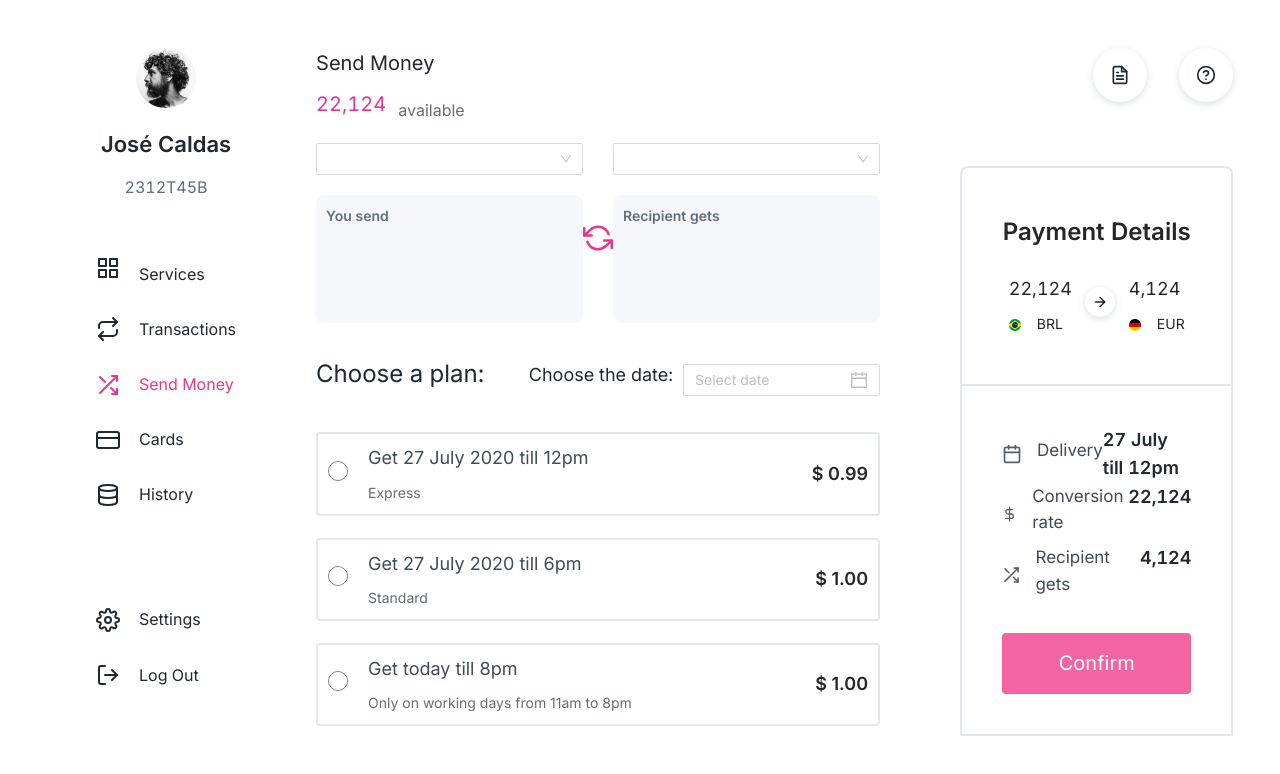
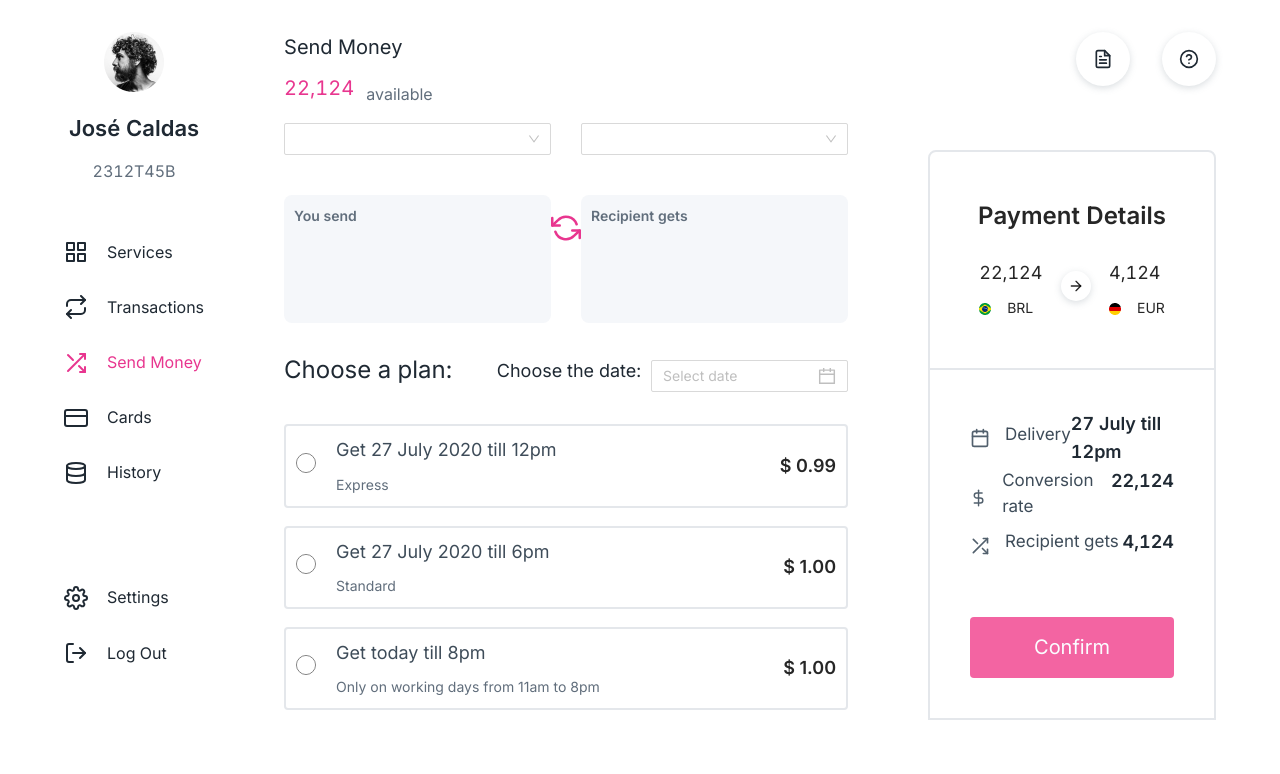
Before and after one commit to Jose-Caldas/Money-Transfer-App, a React (Create React App) app: page / in a window 1280 px wide. Shown: the top 774 px of the page. Built offline with nearby package versions, Linux system fonts and the light colour scheme.

Commit message:
change some styles

```diff
--- a/src/GlobalStyles.jsx
+++ b/src/GlobalStyles.jsx
@@ -1,5 +1,5 @@
 import { createGlobalStyle } from "styled-components";
-// import "antd/dist/antd.css";
+import "antd/dist/antd.css";
 
 export default createGlobalStyle`
 :root {
@@ -31,7 +31,7 @@ export default createGlobalStyle`
   max-width:1440px;
   max-height: 1024px;
   background: #fff;
-  padding: 3rem 2rem 0 2rem;
+  padding-top:2rem;
   margin:0 auto;
   flex:1 1 0;
 
--- a/src/Menus/MenuMobile/styles.jsx
+++ b/src/Menus/MenuMobile/styles.jsx
@@ -42,7 +42,7 @@ export const Wrapper = styled.div`
     }
   }
 
-  @media (max-width: 768px) {
+  @media (max-width: 890px) {
     .menu {
       width: 60px;
       height: 60px;
--- a/src/Menus/MenuTop/styles.jsx
+++ b/src/Menus/MenuTop/styles.jsx
@@ -35,7 +35,7 @@ export const Wrapper = styled.div`
   @media (max-width: 1024px) {
     visibility: visible;
   }
-  @media (max-width: 768px) {
+  @media (max-width: 890px) {
     visibility: hidden;
   }
 `;
--- a/src/Menus/sideMenu/index.jsx
+++ b/src/Menus/sideMenu/index.jsx
@@ -24,24 +24,27 @@ function SideMenu() {
       <div className="navigation">
         <ul>
           <li>
-            <span>
-              <FiGrid />
-              Services
-            </span>
+            <div className="item-select"></div>
+            <FiGrid />
+            <span>Services</span>
           </li>
           <li>
+            <div className="item-select"></div>
             <FiRepeat />
             <span>Transactions</span>
           </li>
           <li>
+            <div className="item-select"></div>
             <FiShuffle style={{ color: "var(--pink200)" }} />
             <span style={{ color: "var(--pink200)" }}>Send Money</span>
           </li>
           <li>
+            <div className="item-select"></div>
             <FiCreditCard />
             <span>Cards</span>
           </li>
           <li>
+            <div className="item-select"></div>
             <FiDatabase />
             <span>History</span>
           </li>
@@ -50,10 +53,12 @@ function SideMenu() {
       <footer>
         <ul>
           <li>
+            <div className="item-select"></div>
             <FiSettings />
             <span>Settings</span>
           </li>
           <li>
+            <div className="item-select"></div>
             <FiLogOut />
             <span>Log Out</span>
           </li>
--- a/src/Menus/sideMenu/styles.jsx
+++ b/src/Menus/sideMenu/styles.jsx
@@ -54,10 +54,21 @@ export const Container = styled.div`
     font-size: 16px;
     color: var(--title);
     cursor: pointer;
+    position: relative;
 
     &:hover {
       color: var(--pink200);
+      .item-select {
+        background: var(--pink200);
+      }
     }
+  }
+  .item-select {
+    width: 3px;
+    height: 40px;
+    background: transparent;
+    position: absolute;
+    left: -60px;
   }
 
   ul li svg {
@@ -65,10 +76,19 @@ export const Container = styled.div`
     height: 24px;
     margin-right: 19px;
   }
+
   footer {
     color: var(--title);
     margin-top: 70px;
     font-size: 16px;
+  }
+
+  .item-select-footer {
+    width: 3px;
+    height: 40px;
+    background: transparent;
+    position: absolute;
+    left: -60px;
   }
 
   footer li {
@@ -77,9 +97,11 @@ export const Container = styled.div`
     align-items: center;
     cursor: pointer;
 
-    &:hover,
-    &:focus {
+    &:hover {
       color: var(--pink200);
+      .item-select-footer {
+        background: var(--pink200);
+      }
     }
   }
 
--- a/src/components/aside/index.jsx
+++ b/src/components/aside/index.jsx
@@ -22,6 +22,7 @@ function Aside() {
           <FiHelpCircle />
         </button>
       </header>
+      <div className="aside-container">
         <Wrapper>
           <h1>Payment Details</h1>
           <div className="content">
@@ -67,6 +68,7 @@ function Aside() {
           </div>
           <button>Confirm</button>
         </div>
+      </div>
     </Container>
   );
 }
--- a/src/components/aside/styles.jsx
+++ b/src/components/aside/styles.jsx
@@ -1,7 +1,8 @@
 import styled from "styled-components";
 
 export const Container = styled.div`
-  @media (min-width: 768px) {
+  max-width: 381px;
+  @media (min-width: 1015px) {
     width: 100%;
     padding: none;
 
@@ -52,7 +53,7 @@ export const Container = styled.div`
     padding: 1rem;
   }
 
-  @media (min-width: 768px) {
+  @media (min-width: 1015px) {
     .info {
       padding: 40px;
     }
@@ -119,10 +120,20 @@ export const Container = styled.div`
       box-shadow: 0 0 1px 4px var(--pink100);
     }
   }
+
+  /* .aside-container {
+      background: yellow;
+
+      display: flex;
+      align-items: center;
+      justify-content: space-between;
+    } */
 `;
 
 export const Wrapper = styled.div`
-  @media (min-width: 768px) {
+  display: flex;
+
+  @media (min-width: 1015px) {
     padding: 2.5rem;
   }
 
--- a/src/components/currency/currency.jsx
+++ b/src/components/currency/currency.jsx
@@ -1,31 +1,23 @@
 import React, { useState } from "react";
 import { FiRefreshCcw } from "react-icons/fi";
-
-import "antd/dist/antd.css";
-import { ConfigProvider } from "antd";
-import ptBR from "antd/lib/locale/pt_BR";
 
 import { Select } from "antd";
 
 import currenciesMock from "../../mocks/currencies.json";
 import { SelectContainer } from "./styled";
+import styled from "styled-components";
 
 const { Option } = Select;
+const StyledSelect = styled(Select)``;
 
 function Currency() {
-  const [currencies, setCurrencies] = useState(currenciesMock.currencies);
+  const [currencies] = useState(currenciesMock.currencies);
   console.log(currencies);
   return (
-    <ConfigProvider locale={ptBR}>
     <SelectContainer>
-        <div>
-          <div></div>
-          <div></div>
-        </div>
-
       <div className="transfer">
         <div className="select">
-            <Select>
+          <StyledSelect>
             {currencies.map((currencies) => (
               <Option
                 style={{
@@ -44,7 +36,7 @@ function Currency() {
                 {currencies.label}
               </Option>
             ))}
-            </Select>
+          </StyledSelect>
           <div class="transfer-content">
             <small>You send</small>
             <input type="number"></input>
@@ -83,7 +75,6 @@ function Currency() {
         </div>
       </div>
     </SelectContainer>
-    </ConfigProvider>
   );
 }
 
--- a/src/components/currency/styled.jsx
+++ b/src/components/currency/styled.jsx
@@ -9,11 +9,17 @@ export const CurrancyContainer = styled.div`
 export const SelectContainer = styled.div`
   .select {
     justify-content: space-between;
+    outline: none;
+    border-radius: 10px;
   }
   .select > div {
     width: 267px;
 
     margin-bottom: 20px;
+  }
+
+  .select span {
+    display: flex;
   }
 
   .select span img {
@@ -33,7 +39,7 @@ export const SelectContainer = styled.div`
 
   .transfer-content {
     background-color: #f5f7fa;
-    min-width: 267px;
+    max-width: 267px;
     height: 128px;
     border: none;
     font-size: 30px;
@@ -42,6 +48,7 @@ export const SelectContainer = styled.div`
     text-align: center;
     border-radius: 8px;
     padding: 10px;
+    margin-top: 20px;
   }
 
   .transfer button {
```
Lines whose indentation alone changed are shown as unchanged.
